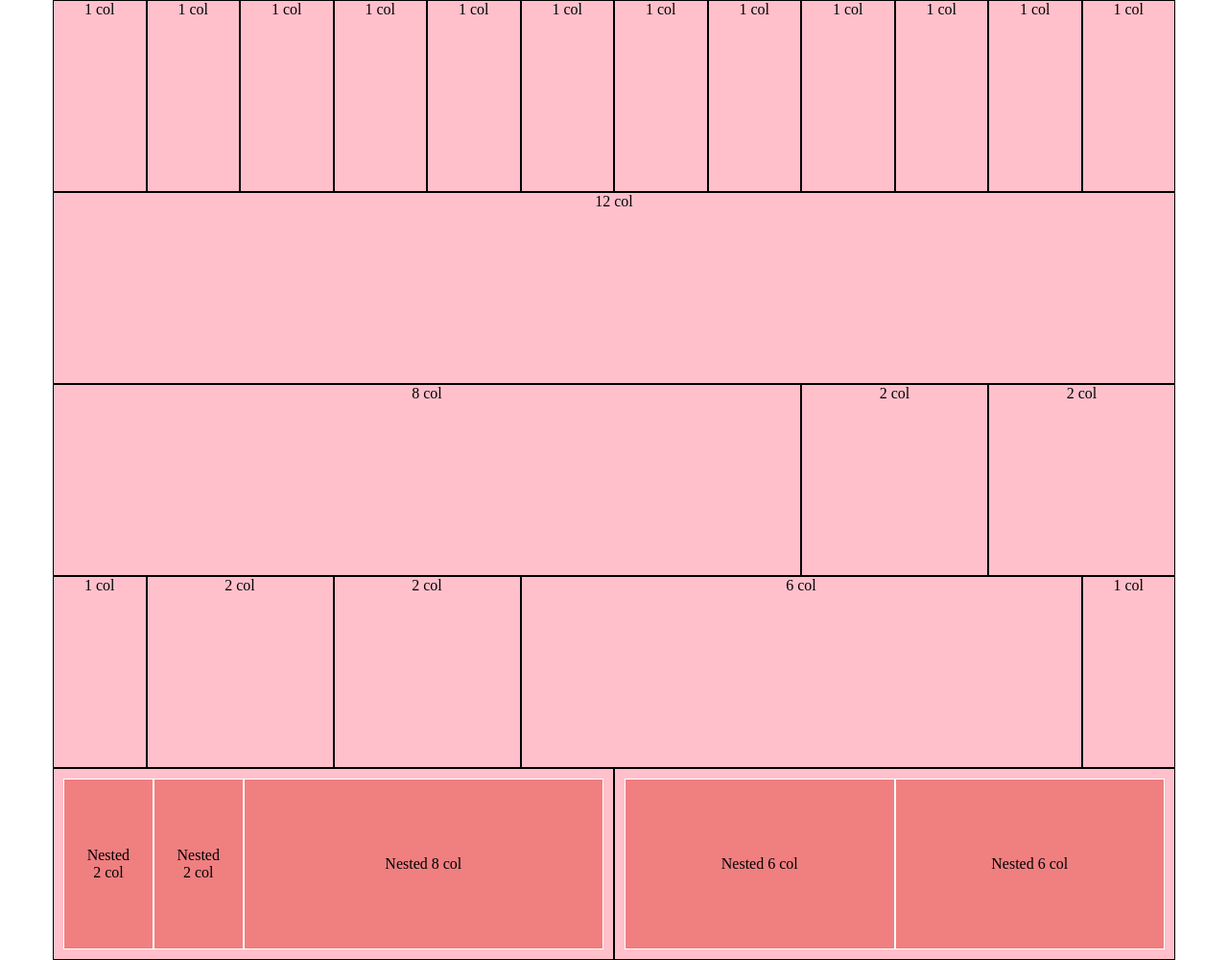
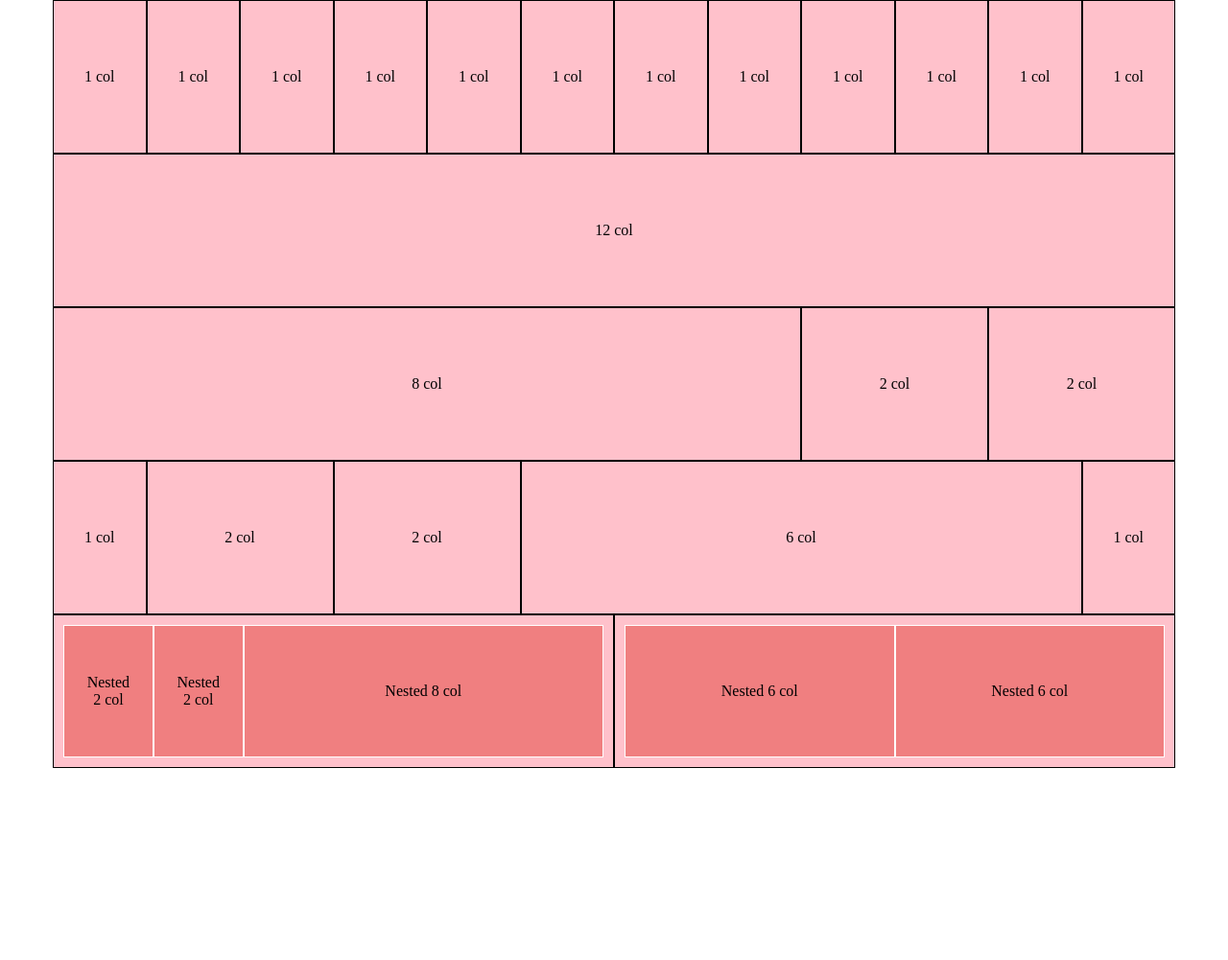
Before and after one commit to st1ker87/html-css-12bool, a plain HTML site: page index.html in a window 1280 px wide. Shown: the whole page at 96% size. After the commit the page ends 800 px from the top, so only its background shows below. Drawn offline with Linux system fonts and the light colour scheme.

Commit message:
centrate tutte le celle

```diff
--- a/css/style.css
+++ b/css/style.css
@@ -1,30 +1,42 @@
+/* reset */
 * {
   margin: 0;
   padding: 0;
   box-sizing: border-box;
 }
 
+/* altezza righe e allineamento testo */
 .container {
   text-align: center;
-  height: 200px;
+  height: 20vh;
 }
 
+/* colre di sfondo e bordo celle  */
 [class*="col_"] {
   height: 100%;
   border: 1px solid black;
-  background-color: #FFC0CB;
+  background-color: rgb(255, 193, 203);
 }
 
+/* padding celle ultima riga */
 .container:last-child>[class*="col_"] {
   padding: 10px;
 }
 
+/* imposto position relative a tutte le celle */
+.container:not(:last-child)>[class*="col_"] {
+  position: relative;
+}
+
+/* imposto bordo e position relative alle colonne nested dell'ultima riga */
 .container:last-child>[class*="col_"]>[class*="col_"] {
- position: relative;
+  position: relative;
   border: 1px solid white;
-  background-color: #F07F80;
+  background-color: rgb(240, 127, 128);
 }
-.container:last-child>[class*="col_"]>[class*="col_"]>p {
+
+/* centro i testi all'interno delle celle */
+.container p {
   position: absolute;
   top: 50%;
   left: 50%;
```
